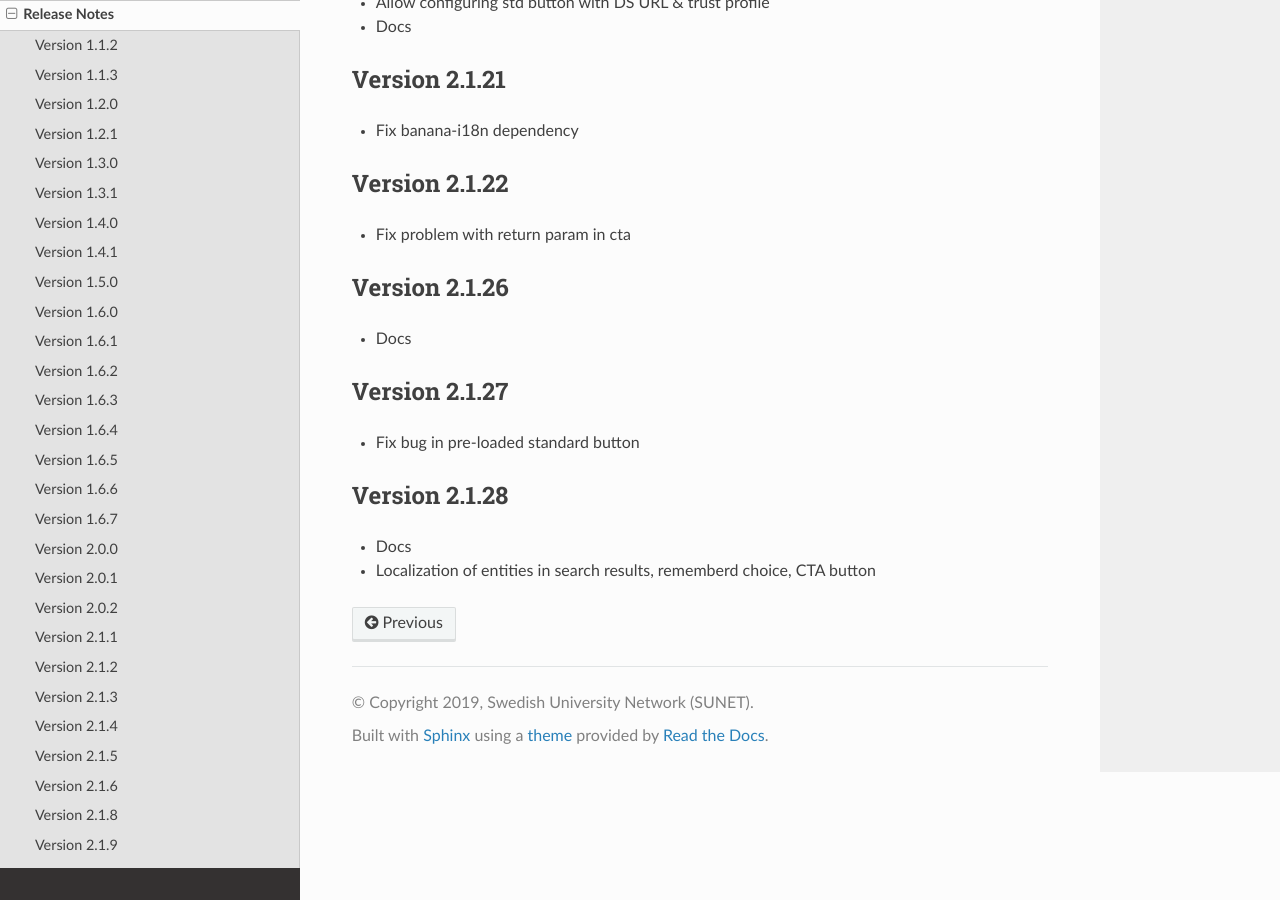
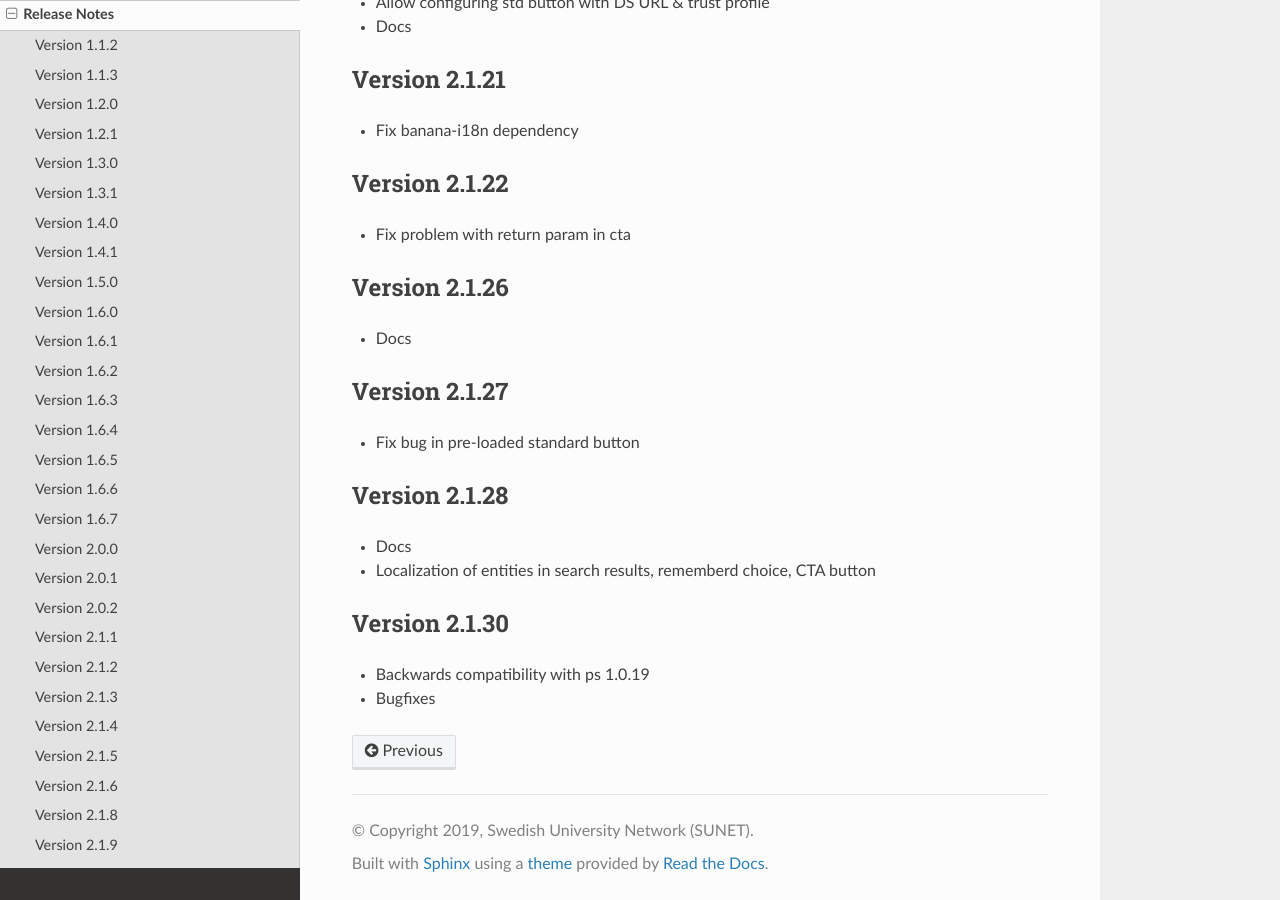
Before and after one commit to TheIdentitySelector/thiss-js, a Sphinx documentation site: the page built from docs/releasenotes.rst, in a window 1280 px wide and 900 px high, scrolled down 4265 px. Built offline with Sphinx 7.4.7 and the Read the Docs theme 3.1.0, drawn with Linux system fonts in a browser that asks for light colours.

Commit message:
bump version

```diff
--- a/docs/conf.py
+++ b/docs/conf.py
@@ -26,7 +26,7 @@
 # The short X.Y version
 version = u'2.1'
 # The full version, including alpha/beta/rc tags
-release = u'2.1.28'
+release = u'2.1.30'
 js_source_path = '../src'
 
 # -- General configuration ---------------------------------------------------
--- a/docs/releasenotes.rst
+++ b/docs/releasenotes.rst
@@ -224,3 +224,9 @@
 
 * Docs
 * Localization of entities in search results, rememberd choice, CTA button
+
+Version 2.1.30
+--------------
+
+* Backwards compatibility with ps 1.0.19
+* Bugfixes
--- a/package.json
+++ b/package.json
@@ -1,6 +1,6 @@
 {
   "name": "@theidentityselector/thiss",
-  "version": "2.1.28",
+  "version": "2.1.30",
   "description": "The Identity Selector",
   "main": "index.js",
   "private": false,
@@ -68,7 +68,7 @@
     "@krakenjs/zoid": "^10.3.3",
     "@popperjs/core": "^2.11.8",
     "@snyk/protect": "^1.1292.4",
-    "@theidentityselector/thiss-ds": "^2.1.28",
+    "@theidentityselector/thiss-ds": "^2.1.30",
     "banana-i18n": "==2.3.3",
     "belter": "^1.0.190",
     "bootstrap-scss": "^5.3.3",
```
Also changed, not shown: 2 other files.
